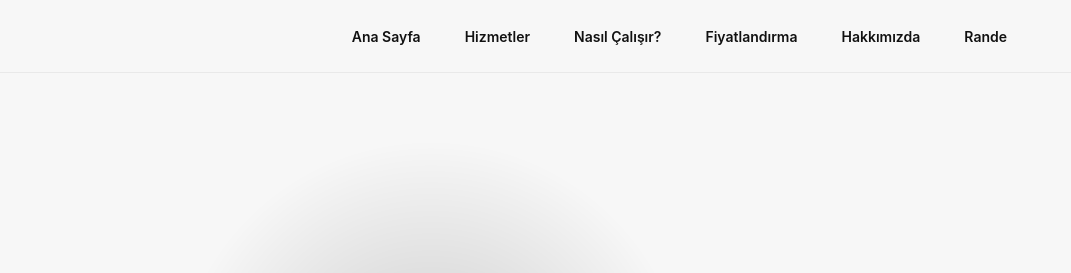
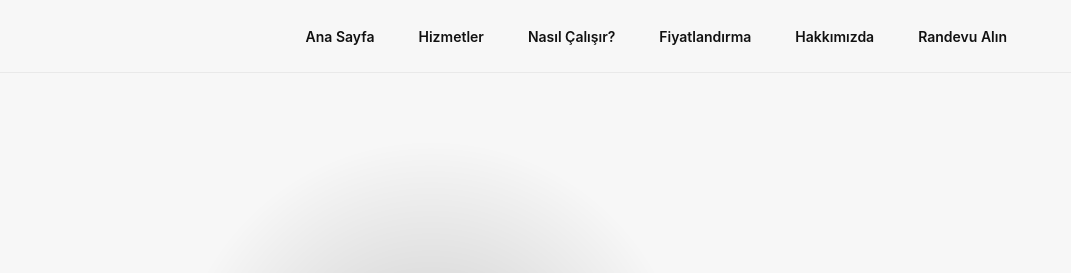
Before and after one commit to utku-blip/goodiesonteslimtamam, a website built with Vite: page about.html in a window 1280 px wide. Shown: the top 273 px of the page, 209-1280 px from the left. Built offline with nearby package versions, Linux system fonts and the light colour scheme.

Commit message:
Updated about.html

```diff
--- a/about.html
+++ b/about.html
@@ -23,7 +23,7 @@
       <a href="#how-it-works">Nasıl Çalışır?</a>
       <a href="#pricing">Fiyatlandırma</a>
       <a href="about.html">Hakkımızda</a>
-      <a href="contact.html">Rande
+      <a href="contact.html">Randevu Alın</a>
   </div>
 </header>
 
```
